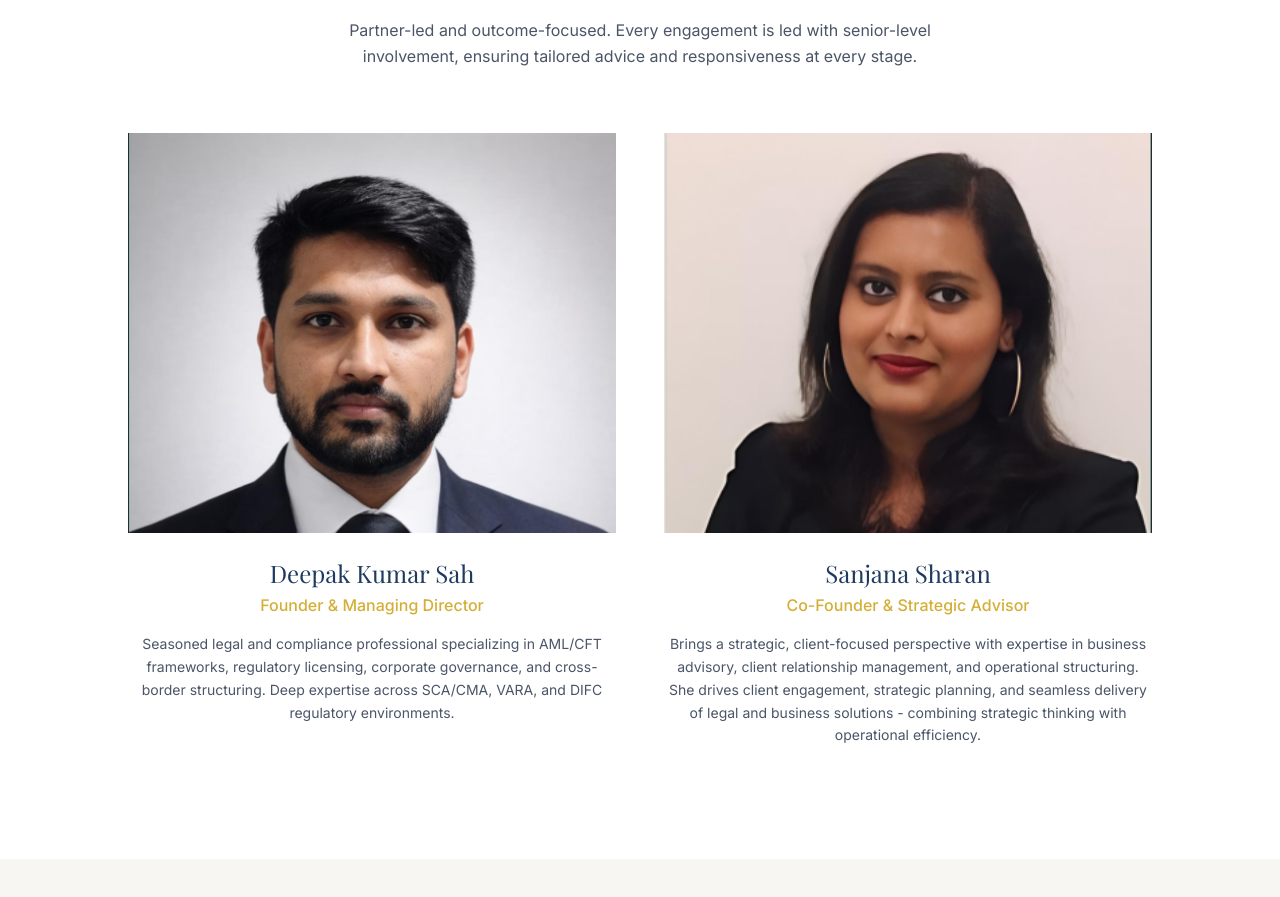
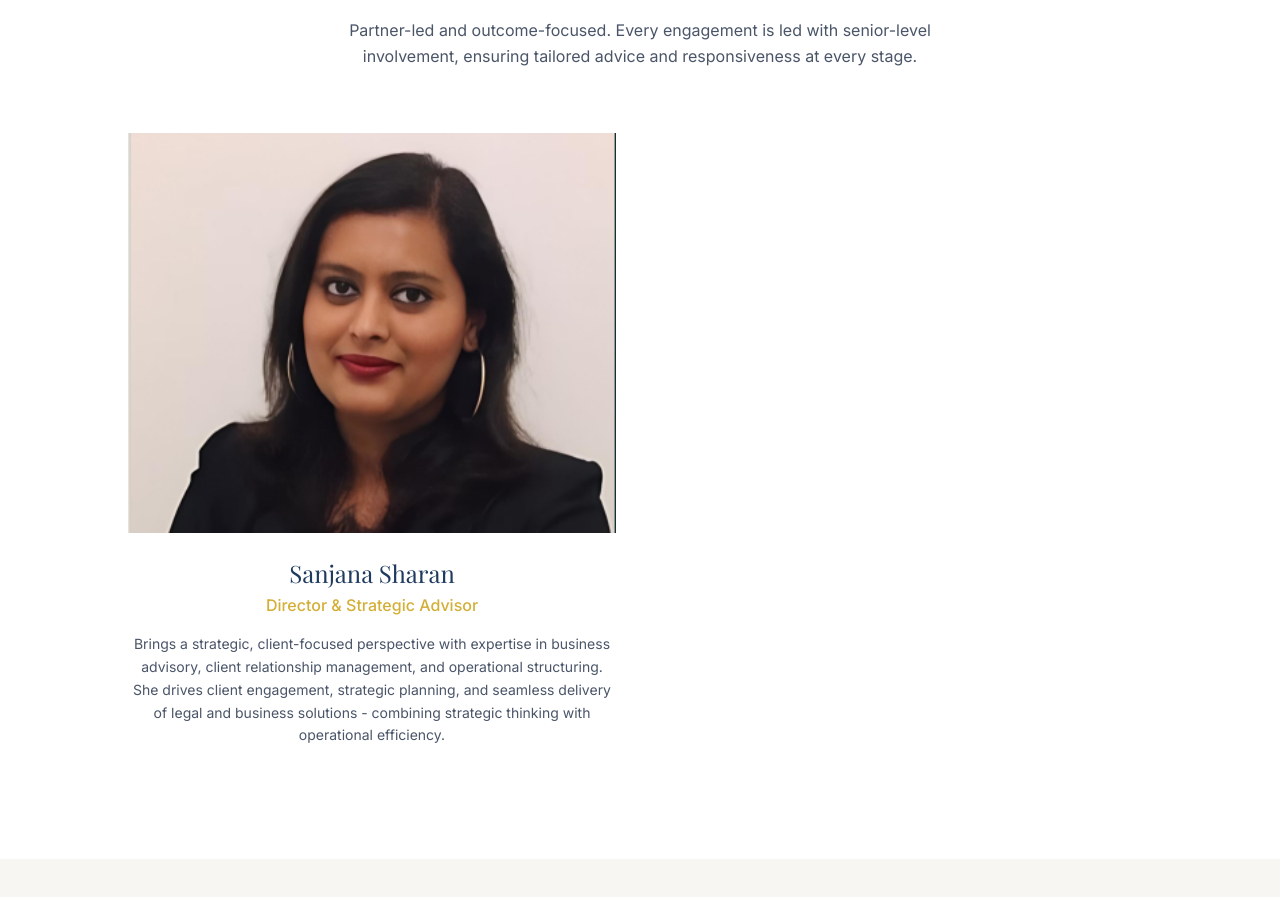
Before and after one commit to Mohd-Manas/MBW, a Next.js app in the folder MBW Law/: page / in a window 1280 px wide. Shown: the part 3100-3997 px from the top of the page. Built offline with nearby package versions, Linux system fonts and the light colour scheme; a web font is replaced by a local one.

Commit message:
Remove deepak profile

```diff
--- a/MBW Law/components/leadership.tsx
+++ b/MBW Law/components/leadership.tsx
@@ -6,15 +6,15 @@ import { useRef } from "react"
 import { Linkedin } from "lucide-react"
 
 const leaders = [
-  {
-    name: "Deepak Kumar Sah",
-    role: "Founder & Managing Director",
-    image: "/images/deepak-kumar-sah.png",
-    description: "Seasoned legal and compliance professional specializing in AML/CFT frameworks, regulatory licensing, corporate governance, and cross-border structuring. Deep expertise across SCA/CMA, VARA, and DIFC regulatory environments.",
-  },
+  // {
+  //   name: "Deepak Kumar Sah",
+  //   role: "Founder & Managing Director",
+  //   image: "/images/deepak-kumar-sah.png",
+  //   description: "Seasoned legal and compliance professional specializing in AML/CFT frameworks, regulatory licensing, corporate governance, and cross-border structuring. Deep expertise across SCA/CMA, VARA, and DIFC regulatory environments.",
+  // },
   {
     name: "Sanjana Sharan",
-    role: "Co-Founder & Strategic Advisor",
+    role: "Director  & Strategic Advisor",
     image: "/images/sanjana-sharan.png",
     description: "Brings a strategic, client-focused perspective with expertise in business advisory, client relationship management, and operational structuring. She drives client engagement, strategic planning, and seamless delivery of legal and business solutions - combining strategic thinking with operational efficiency.",
   },
```
